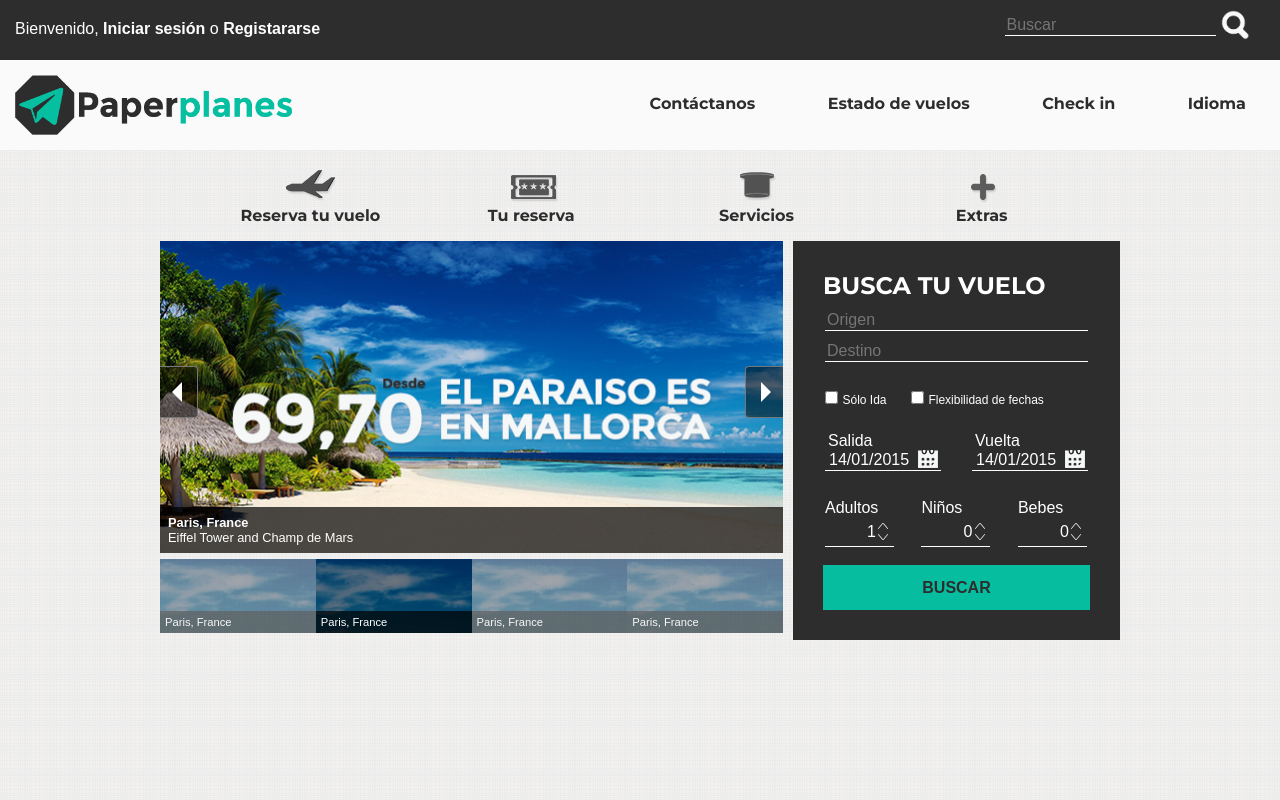
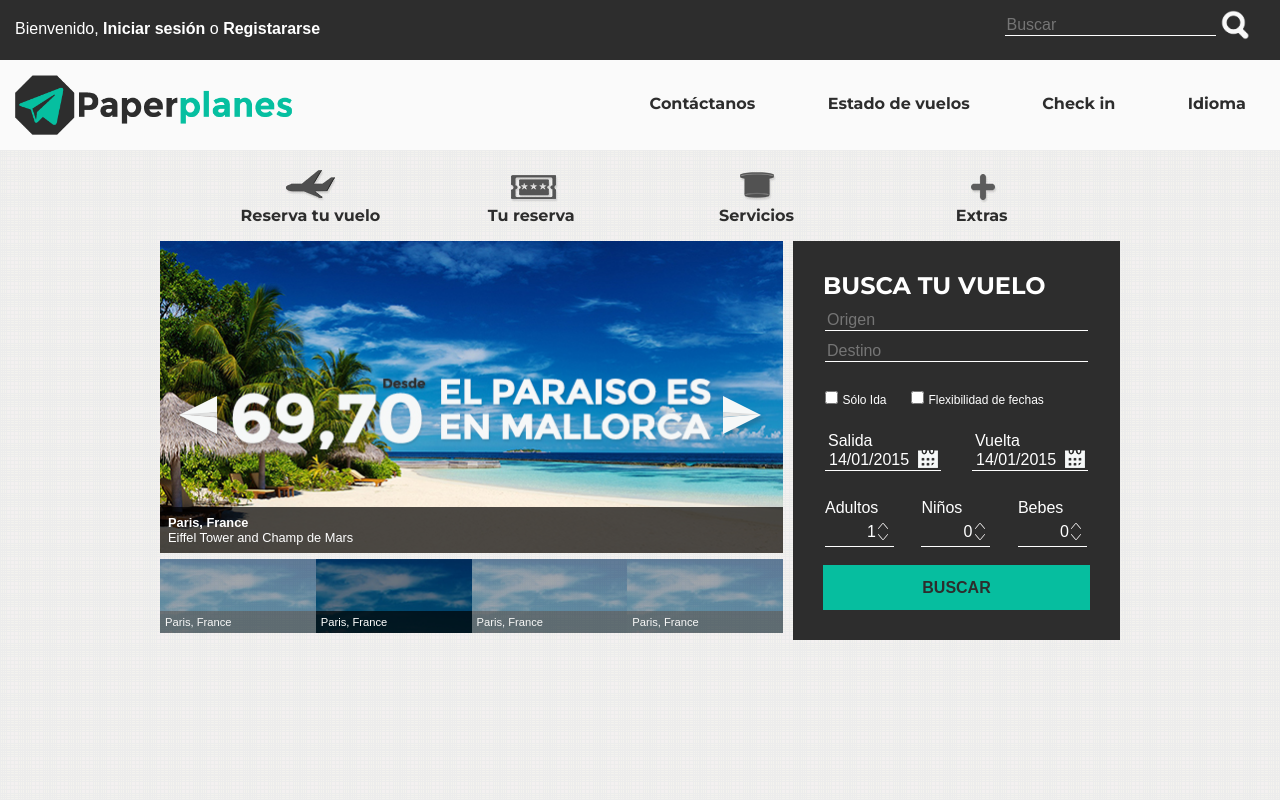
Before and after one commit to inesdc/paperplanes_def, a plain HTML site: page index2.html in a window 1280 px wide. Shown: the top 800 px of the page. Drawn offline with nearby package versions, Linux system fonts and the light colour scheme; a web font is replaced by a local one.

Commit message:
iconos prev y next

```diff
--- a/css/estilos.css
+++ b/css/estilos.css
@@ -259,6 +259,27 @@ h1 {
 	float: left;
 }
 
+.pgwSlider .ps-prevIcon {
+	border: 0;
+	background: url('../imagenes/icon_prev.png') no-repeat center;
+	width: 55px;
+	height: 47px;
+}
+
+.pgwSlider .ps-nextIcon {
+	border: 0;
+	background: url('../imagenes/icon_next.png') no-repeat center;
+	width: 55px;
+	height: 47px;
+}
+
+.pgwSlider .ps-current .ps-prev,
+.pgwSlider .ps-current .ps-next {
+	background: transparent;
+	border: 0;
+	top: 45% !IMPORTANT;
+}
+
 
 
 
```
Also changed, not shown: imagenes/icon_next.png (added), imagenes/icon_prev.png (added).
